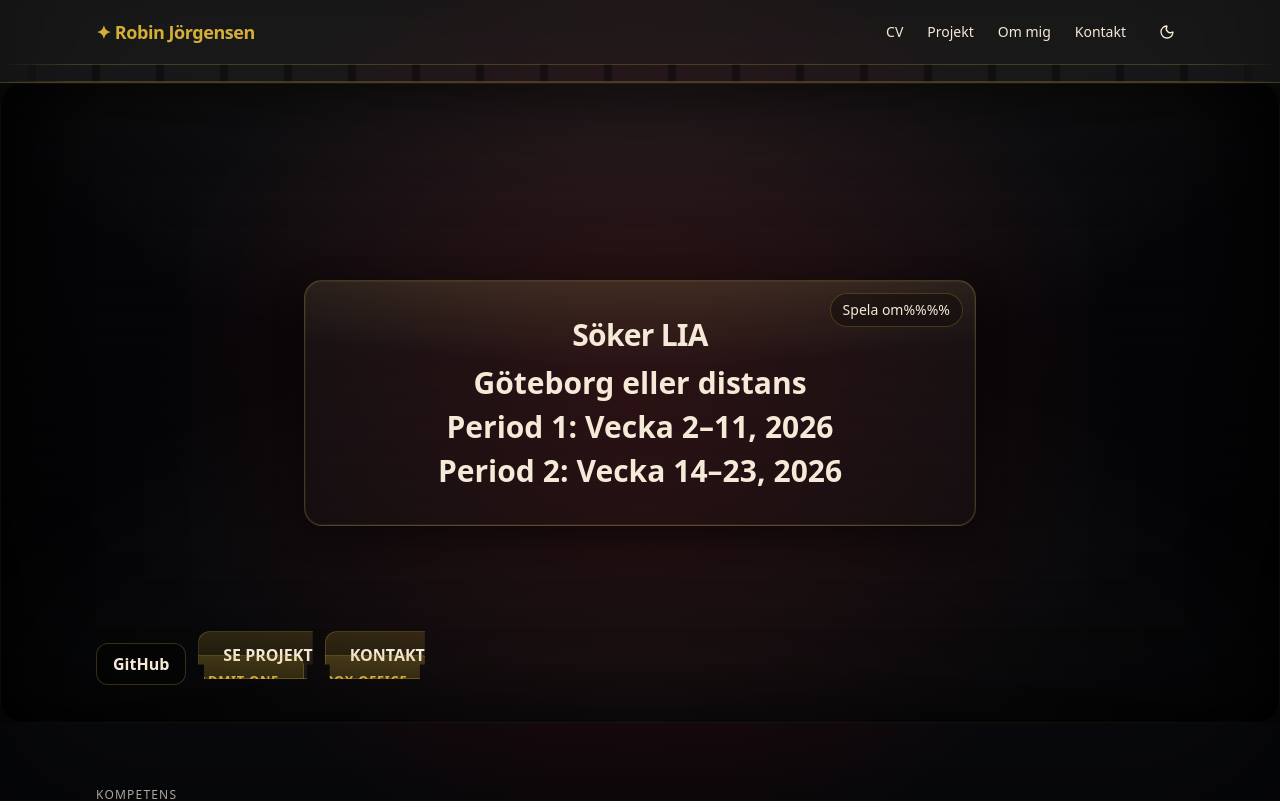
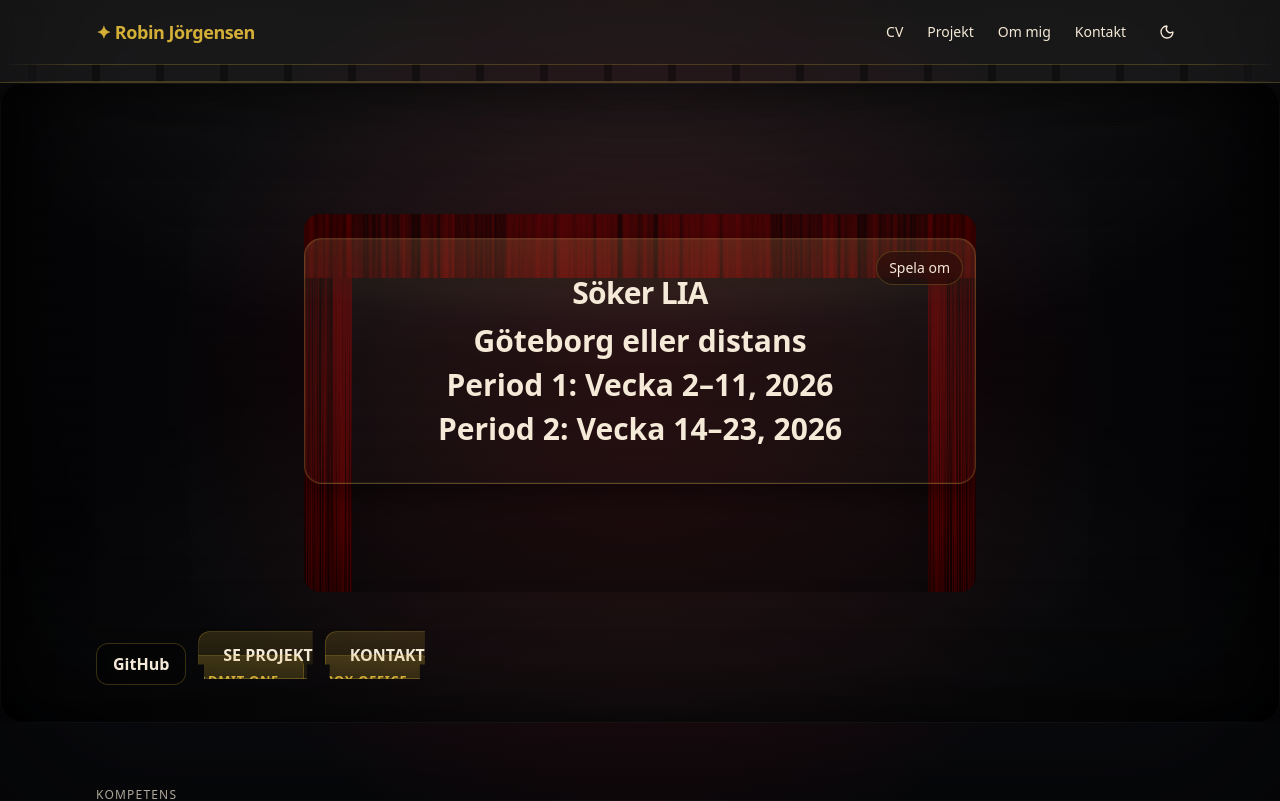
Before and after one commit to Robinjorgensen123/MyPortfolio, a React (Vite) app: page / in a window 1280 px wide. Shown: the top 801 px of the page. Built offline with nearby package versions, Linux system fonts and the light colour scheme.

Commit message:
changed curtain style

```diff
--- a/src/components/CinemaContent.tsx
+++ b/src/components/CinemaContent.tsx
@@ -92,7 +92,7 @@ const sizeToClasses = (size: Props["size"]) => {
             className="inline-flex items-center gap-2 rounded-full border border-gold bg-black/30 backdrop-blur px-3 py-1.5 text-sm hover:text-gold focus:outline-none focus:ring-2 focus:ring-[rgba(212,175,55,.35)]"
             aria-label="Replay animation"
             title="Replay"
-            >{replayLabel}%%%%
+            >{replayLabel}
             </button>
           </div>
         )}
--- a/src/components/CinemaScreen.tsx
+++ b/src/components/CinemaScreen.tsx
@@ -3,8 +3,8 @@ import { motion, type Variants } from "framer-motion";
 
 type Props = {
   lines: string[];
-  widthClass?: string;   // t.ex. "w-full lg:w-[44rem]"
-  heightClass?: string;  // t.ex. "h-[30rem]" (≈ 21:9 känsla)
+  widthClass?: string;
+  heightClass?: string;
   align?: "left" | "center";
   delay?: number;        // sekunder före intro börjar
 };
--- /dev/null
+++ b/src/components/CurtainInset.tsx
@@ -0,0 +1,81 @@
+import { motion, useReducedMotion } from "framer-motion"
+import { useEffect, useState } from "react"
+
+type Props = {
+    imageUrl?: string;
+    durationSec?: number;
+    delayMs?: number,
+    keepFrame?: boolean,
+    framePx?: number,
+}
+
+const CurtainInset: React.FC<Props> =({
+    imageUrl = "/curtain.jpg",
+    durationSec = 1.4,
+    delayMs = 150,
+    keepFrame = true,
+    framePx = 48,
+}) => {
+    const reduce = useReducedMotion();
+    const [play, setPlay] = useState(!reduce);
+    const [opened, setOpened] = useState(false);
+
+    useEffect(() => {
+        if(reduce) { setPlay(false); setOpened(true) }
+    }, [reduce]);
+
+    const base: React.CSSProperties = {
+        backgroundImage: `url(${imageUrl})`,
+        backgroundRepeat: "no-repeat",
+        backgroundSize: "200% 100%",
+        backgroundPosition: "left center",
+        boxShadow: "inset 0 0 80px rgba(0,0,0,.45)",
+    }
+   return (
+    <div
+      className="pointer-events-none absolute inset-0 overflow-hidden"
+      style={{ borderRadius: "inherit" }}
+      aria-hidden
+    >
+      <div className="absolute inset-0" style={{ background: opened ? "rgba(0,0,0,.08)" : "rgba(0,0,0,.25)" }} />
+
+      {!opened && (
+        <div
+          className="absolute left-0 right-0 top-0 h-16"
+          style={{ background: `url(${imageUrl}) center/cover no-repeat`, boxShadow: "0 12px 24px rgba(0,0,0,.35)", opacity: .85 }}
+        />
+      )}
+
+      {play && !opened && (
+        <>
+          <motion.div
+            className="absolute inset-y-0 left-0 w-1/2"
+            style={base}
+            initial={{ x: 0 }}
+            animate={{ x: "-100%" }}
+            transition={{ duration: durationSec, delay: delayMs/1000, ease: [0.16,1,0.3,1] }}
+            onAnimationComplete={() => setOpened(true)}
+          />
+          <motion.div
+            className="absolute inset-y-0 right-0 w-1/2"
+            style={{ ...base, backgroundPosition: "right center" }}
+            initial={{ x: 0 }}
+            animate={{ x: "100%" }}
+            transition={{ duration: durationSec, delay: delayMs/1000, ease: [0.16,1,0.3,1] }}
+          />
+        </>
+      )}
+
+      {opened && keepFrame && (
+        <>
+          <div className="absolute inset-y-0 left-0"  style={{ ...base, width: framePx }} />
+          <div className="absolute inset-y-0 right-0" style={{ ...base, width: framePx, backgroundPosition: "right center" }} />
+          <div className="absolute left-0 right-0 top-0 h-16" style={{ background: `url(${imageUrl}) center/cover no-repeat`, boxShadow: "0 10px 20px rgba(0,0,0,.25)", opacity: .7 }} />
+          <div className="absolute inset-0" style={{ boxShadow: "inset 0 0 120px rgba(0,0,0,.45)" }} />
+        </>
+      )}
+    </div>
+  );
+};
+
+export default CurtainInset;
--- a/src/components/CurtainReveal.tsx
+++ /dev/null
@@ -1,90 +0,0 @@
-import { useEffect, useState } from "react";
-import { motion, useReducedMotion } from "framer-motion"
-
-type Props = {
-    delay?: number;
-    durationSec?: number;
-    oncePerSession?: boolean;
-    overlayOpacity?: number;
-    imageUrl?: string
-}
-
-const CurtainReveal: React.FC<Props> = ({
-    delay = 150,
-    durationSec = 2.5,
-    oncePerSession = true,
-    overlayOpacity = 30,
-    imageUrl = "/curtain.jpg",
-}) => {
-    const reduce = useReducedMotion()
-    const [show, setShow] = useState<boolean>(() => {
-        if(!oncePerSession) return true
-        try { return sessionStorage.getItem("curtain:played") !== "1"}
-        catch { return true }
-    })
-
-    useEffect(() => {
-        if(!show) return
-        if(reduce) {
-            setShow(false)
-            try { sessionStorage.setItem("curtain:played", "1" )} catch {}
-        }
-    }, [show, reduce])
-
-    if(!show) return null
-
-    const easing = [0.16, 1, 0.3, 1] as const;
-    const onComplete = () => {
-        setShow(false)
-        try { sessionStorage.setItem("curtain:played", "1" )} catch {}
-    }
-
-    const baseStyle: React.CSSProperties = {
-        backgroundImage: `url(${imageUrl})`,
-        backgroundRepeat: "no-repeat",
-        backgroundSize: "200% 100%",
-        boxShadow: "inset 0 0 120px rgba(0,0,0,.45)",
-    }
-
-    return (
-        <div className="fixed inset-0 z-[9999] pointer-events-none">
-      {overlayOpacity > 0 && (
-        <div
-          className="absolute inset-0"
-          style={{ backgroundColor: `rgba(0,0,0,${overlayOpacity / 100})` }}
-        />
-      )}
-
-
-      <motion.div
-        initial={{ x: 0 }}
-        animate={{ x: "-100%" }}
-        transition={{ delay: delay / 1000, duration: durationSec, ease: easing }}
-        onAnimationComplete={onComplete}
-        className="absolute inset-y-0 left-0 w-1/2"
-        style={{ ...baseStyle, backgroundPosition: "left center" }}
-      />
-
-
-      <motion.div
-        initial={{ x: 0 }}
-        animate={{ x: "100%" }}
-        transition={{ delay: delay / 1000, duration: durationSec, ease: easing }}
-        className="absolute inset-y-0 right-0 w-1/2"
-        style={{ ...baseStyle, backgroundPosition: "right center" }}
-      />
-
-
-      <div
-        className="absolute left-0 right-0 top-0 h-16"
-        style={{
-          background: `url(${imageUrl}) center/cover no-repeat`,
-          boxShadow: "0 12px 24px rgba(0,0,0,.35)",
-          opacity: 0.9,
-        }}
-      />
-    </div>
-  );
-};
-
-export default CurtainReveal
--- a/src/pages/Home.tsx
+++ b/src/pages/Home.tsx
@@ -7,9 +7,10 @@ import ProjectCard from "../components/ProjectCard";
 import SkillsSection from "../components/skillsSection";
 import { projects } from "../data/projects";
 
+import CurtainInset from "../components/CurtainInset"
+
 const Hero: React.FC = () => (
   <section className="relative overflow-hidden h-[70vh] lg:h-[80vh]">
-    {/* Bioduk som fyller heron */}
     <div className="absolute inset-0">
       <CinemaScreen
         widthClass="w-full h-full"
@@ -22,7 +23,9 @@ const Hero: React.FC = () => (
 
     {/* Innehåll på bioduken (styrt via CinemaContent) */}
     <div className="absolute inset-0 z-20 flex items-center justify-center pointer-events-none">
-      <div className="pointer-events-auto w-[min(92vw,42rem)]">
+      <div className="pointer-events-auto w-[min(92vw,42rem)] relative rounded-2xl overflow-hidden aspect-[16/9]">
++     {/* Duken täcker exakt inom kortet */}
++     <CurtainInset imageUrl="/curtain.jpg" durationSec={1.6} delayMs={250} keepFrame />
         <CinemaContent
           title="Söker LIA"
           lines={[
--- a/src/shell/AppLayout.tsx
+++ b/src/shell/AppLayout.tsx
@@ -2,7 +2,7 @@
 import { Outlet, NavLink } from "react-router-dom";
 import { useThemeToggle } from "./ThemeToggle";
 import { Sun, Moon } from "lucide-react";
-import CurtainReveal from "../components/CurtainReveal";
+
 
 const ThemeToggleButton: React.FC = () => {
   const { theme, toggle } = useThemeToggle();
@@ -25,15 +25,9 @@ export const AppLayout: React.FC = () => {
       style={{ color: "var(--cinema-ivory)" }}
     >
       <div className="bg-cinema vignette min-h-screen flex flex-col">
-        <CurtainReveal
-          delay={250}
-          durationSec={3.0}
-          oncePerSession={true}
-          imageUrl="/curtain.jpg"
-          // overlayOpacity={20}
-        />
 
-        <header className="sticky top-0 z-50 backdrop-blur supports-[backdrop-filter]:bg-white/5 dark:supports-[backdrop-filter]:bg-zinc-950/30 border-b border-gold">
+
+        <header id ="site-header" className="sticky top-0 z-50 backdrop-blur supports-[backdrop-filter]:bg-white/5 dark:supports-[backdrop-filter]:bg-zinc-950/30 border-b border-gold">
           <div className="max-w-6xl mx-auto px-4 sm:px-6 lg:px-8 flex h-16 items-center justify-between">
             <NavLink
               to="/"
```
